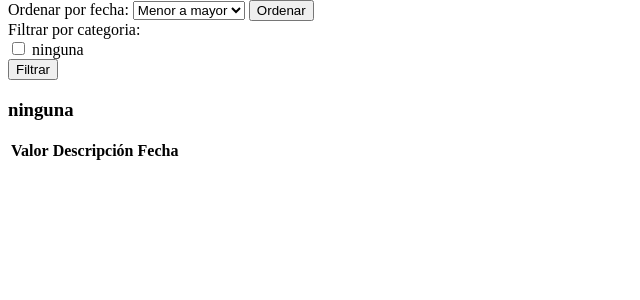
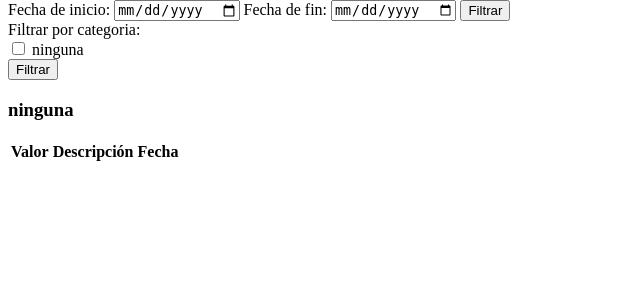
Before and after one commit to DCC-CC4401/2023-1-Grupo-2, a Django app: page /list/ in a window 1280 px wide. Shown: the part 26-326 px from the top of the page, without its empty margins (0-640 px from the left). Run offline with Django 4.2, Linux system fonts and the light colour scheme; a user stored in the database is signed in; data comes from the database, SQL or seed files in the repository; both versions use the stored data as it was after the commit; lists and menus that the app fills with data are empty.

Commit message:
Improve on date filter

```diff
--- a/finanzapp_proj/finanzapp/templates/listado.html
+++ b/finanzapp_proj/finanzapp/templates/listado.html
@@ -2,14 +2,12 @@
 {% block content %}
 <div>
   <form method="GET" action="{% url 'list' %}">
-        <label for="order">Ordenar por fecha:</label>
-        <select id="order" name="order">
-          <option value="asc">Menor a mayor</option>
-          <option value="desc">Mayor a menor</option>
-        </select>
-        <button type="submit">Ordenar</button>
+    <label for="start_date">Fecha de inicio:</label>
+    <input type="date" id="start_date" name="start_date">
+    <label for="end_date">Fecha de fin:</label>
+    <input type="date" id="end_date" name="end_date">
+    <button type="submit">Filtrar</button>
   </form>
-
   <form action="{% url 'list' %}" method="GET">
     <label>Filtrar por categoria:</label><br>
       {% for category in categories %}
--- a/finanzapp_proj/finanzapp/views.py
+++ b/finanzapp_proj/finanzapp/views.py
@@ -117,60 +117,46 @@ def index(request):
 #---------------27/04/2023--------Diego y Gonzalo---------->
 #-------------------------03/06/2023-------Felipe---------------->
 #-------------------------04/06/2023-------Manuel---------------->
+#-----------------------------------07/06/2023----------Felipe----->
 #Función que lista las transacciones de un usuario
 def list_transactions(request):
-    #Si el usuario está autenticado, buscamos sus transacciones
     if request.user.is_authenticated:
-
-        #lista de categorias del usuario
-        cats = Category.objects.filter(user = request.user)
-
-         # Obtener lista de categorías seleccionadas
+        # Obtener categorías del usuario
+        cats = Category.objects.filter(user=request.user)
         selected_cats = request.GET.getlist('categories')
-
         transactions = []
 
-        # Obtener el parámetro de orden seleccionado
-        order = request.GET.get('order')
-        #si se seleccionaron categorias
+        # Obtener parámetros de fecha seleccionados
+        start_date = request.GET.get('start_date')
+        end_date = request.GET.get('end_date')
+
         if selected_cats:
-            #recorro cada categoria seleccionada
             for cat_id in selected_cats:
-                #voy guardando los objetos en cat
                 cat = Category.objects.get(id=cat_id)
-                #reviso orden
-                if order == 'asc':
-                    # Ordenar las transacciones de cada categoría por fecha de menor a mayor
-                    trans = Transaction.objects.filter(category=cat).order_by('date')
-                elif order == 'desc':
-                    # Ordenar las transacciones de cada categoría por fecha de mayor a menor
-                    trans = Transaction.objects.filter(category=cat).order_by('-date')
-                else:
-                    # No se seleccionó un orden válido, obtener todas las transacciones para cada categoría
-                    trans = Transaction.objects.filter(category=cat)
+                # Filtrar transacciones por categoría
+                trans = Transaction.objects.filter(category=cat)
+
+                if start_date and end_date:
+                    # Filtrar transacciones por rango de fecha
+                    trans = trans.filter(date__range=[start_date, end_date])
+
                 transactions.append({'name': cat.name, 'trans': trans})
 
-        # No se seleccionó ninguna categoría, revisar si hay orden o no
         else:
             for cat in cats:
-                #reviso orden
-                if order == 'asc':
-                    # Ordenar las transacciones de cada categoría por fecha de menor a mayor
-                    trans = Transaction.objects.filter(category=cat).order_by('date')
-                elif order == 'desc':
-                    # Ordenar las transacciones de cada categoría por fecha de mayor a menor
-                    trans = Transaction.objects.filter(category=cat).order_by('-date')
-                else:
-                    # No se seleccionó un orden válido, obtener todas las transacciones para cada categoría
-                    trans = Transaction.objects.filter(category=cat)
+                # Filtrar transacciones por categoría
+                trans = Transaction.objects.filter(category=cat)
+
+                if start_date and end_date:
+                    # Filtrar transacciones por rango de fecha
+                    trans = trans.filter(date__range=[start_date, end_date])
+
                 transactions.append({'name': cat.name, 'trans': trans})
 
-        # Le pasamos las transacciones y categorias al formulario
+        # Pasar las transacciones y categorías a la plantilla
         return render(request, "listado.html", {"transactions": transactions, "categories": cats})
-
-
-    #Si no está autenticado, lo mandamos a login
     else:
+        # Si no está autenticado, redirigir al inicio de sesión
         return redirect('login')
 
 
```
Also changed, not shown: finanzapp_proj/db.sqlite3. Lines whose indentation alone changed are shown as unchanged.
